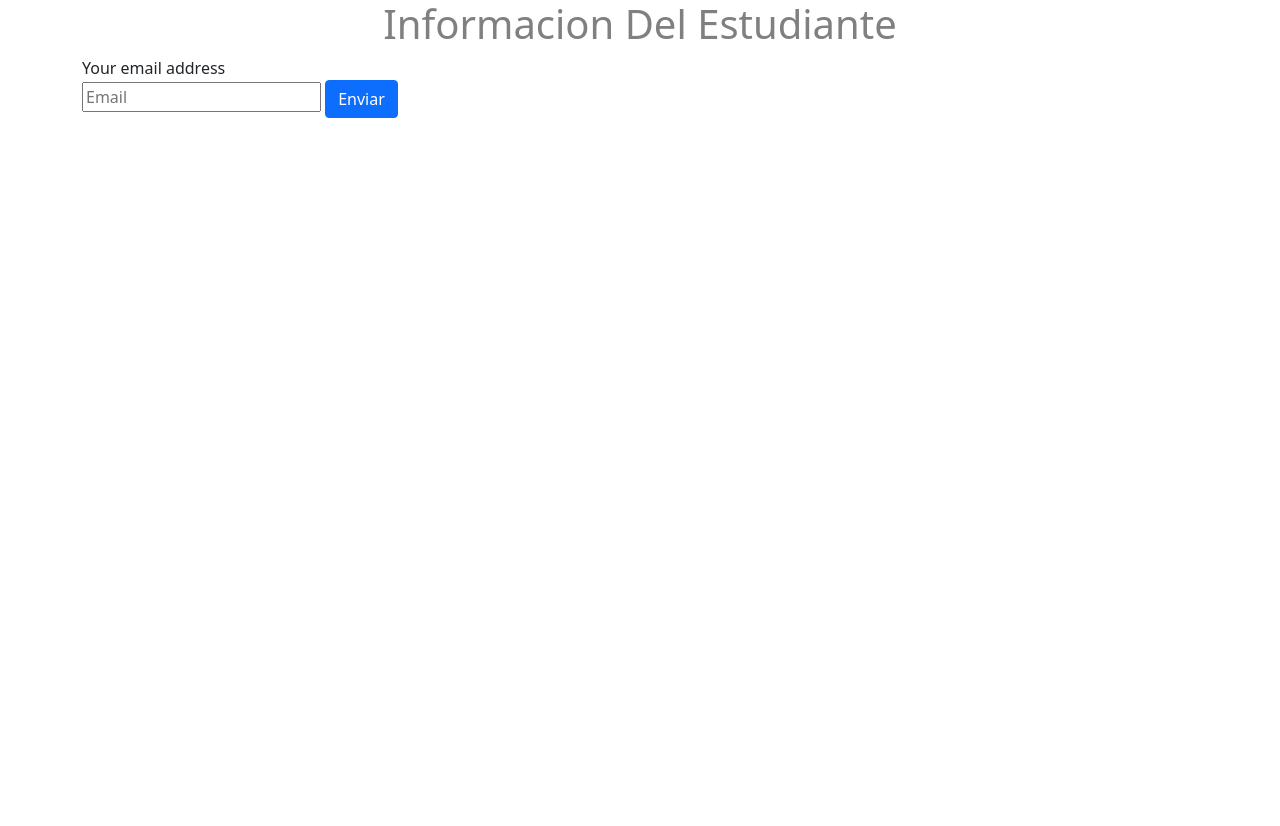
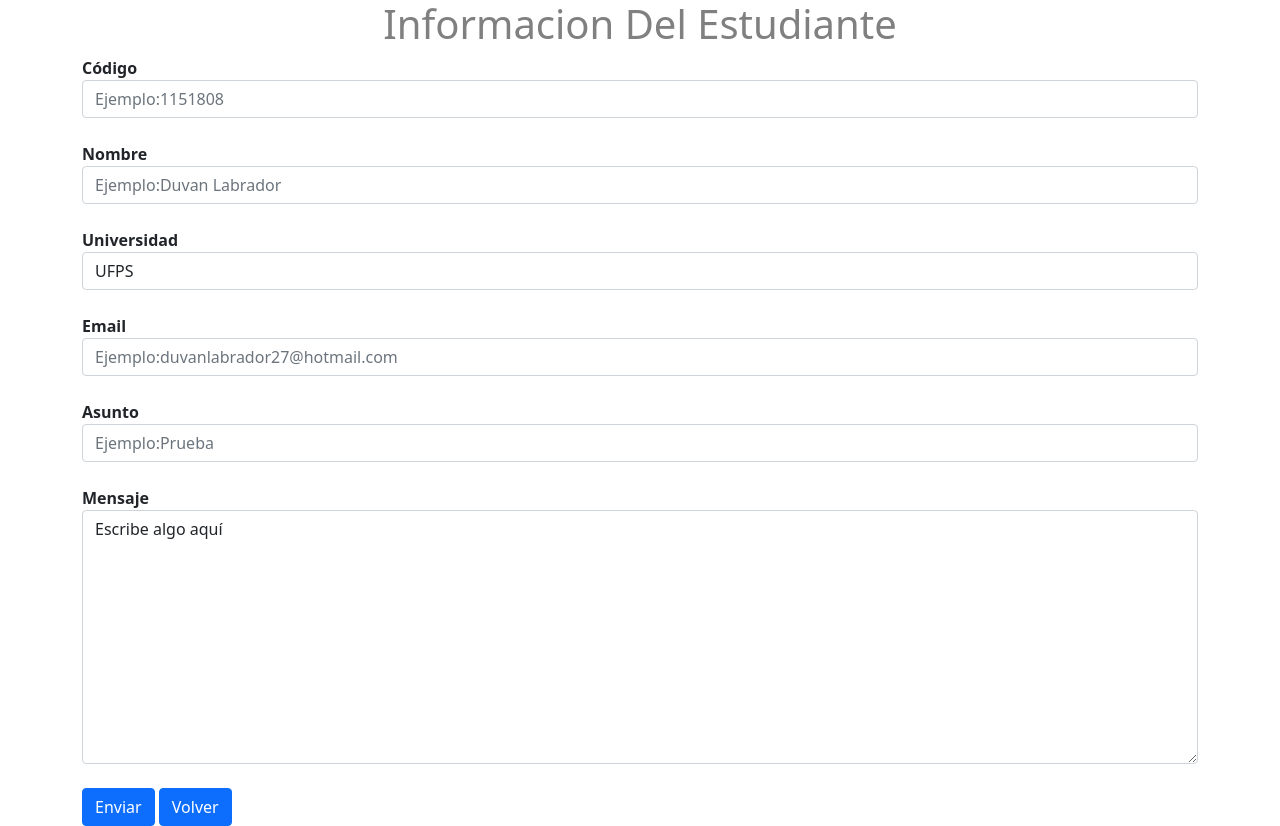
Before and after one commit to DuvanLabrador27/Hoja-de-vida, a plain HTML site: page html/formulario.html in a window 1280 px wide. Before the commit the page ends 800 px from the top, so only its background shows below. Drawn offline with nearby package versions, Linux system fonts and the light colour scheme.

Commit message:
Version 2.5

```diff
--- a/html/formulario.html
+++ b/html/formulario.html
@@ -10,7 +10,7 @@
 
 	<div class="container">
             <h1 style="text-align: center;color: gray;">Informacion Del Estudiante</h1>
-            <!--<form class="form-group" action="" method="POST" data-netlify="true">
+            <form class="form-group" action="" method="POST" data-netlify="true">
                 <label><b>Código</b></label>
                 <input class="form-control" type="text" name="Codigo"  placeholder="Ejemplo:1151808" required><br>
 
@@ -36,21 +36,7 @@
 		 <a class="btn btn-primary" href="../index.html">Volver</a>
 
             </div>
-</form> -->
+</form>
 
-<form class="email-form" name="newsletter" method="POST" data-netlify="true" netlify-honeypot="bot-field">
-  <div hidden aria-hidden="true">
-    <label>
-      Don’t fill this out if you're human:
-      <input name="bot-field" />
-    </label>
-  </div>
-  <label for="email">Your email address</label>
-  <div>
-    <input type="email" name="email" placeholder="Email"  id="email" required />
-   <input class="btn btn-primary"  type="submit" name="accion" value="Enviar">
-  </div>
-</form>
-</div>
 </body>
 </html>
```
